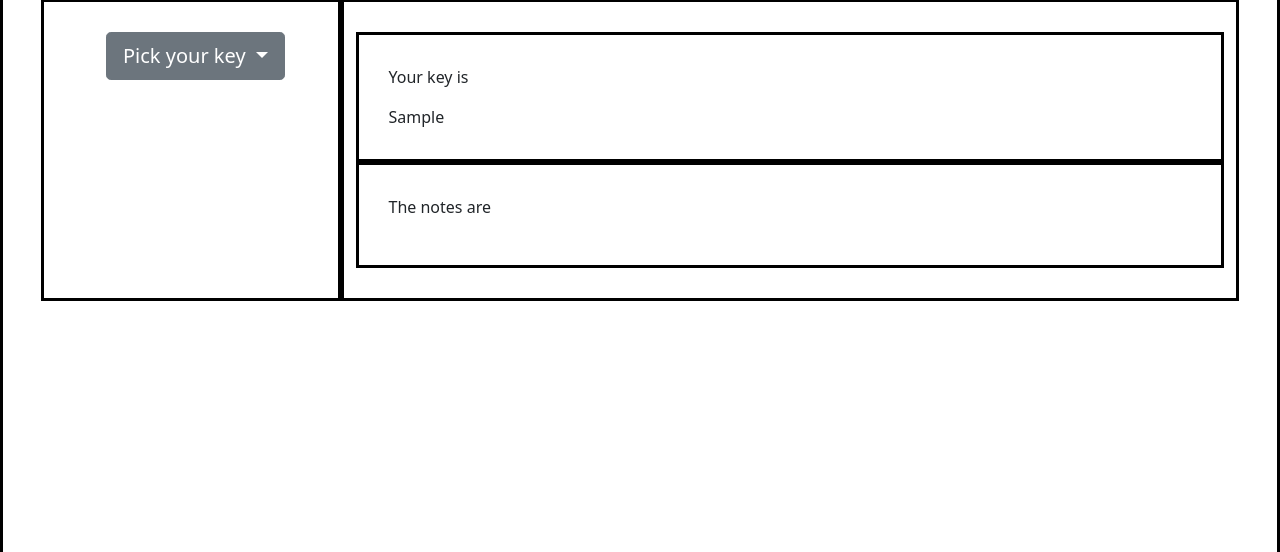
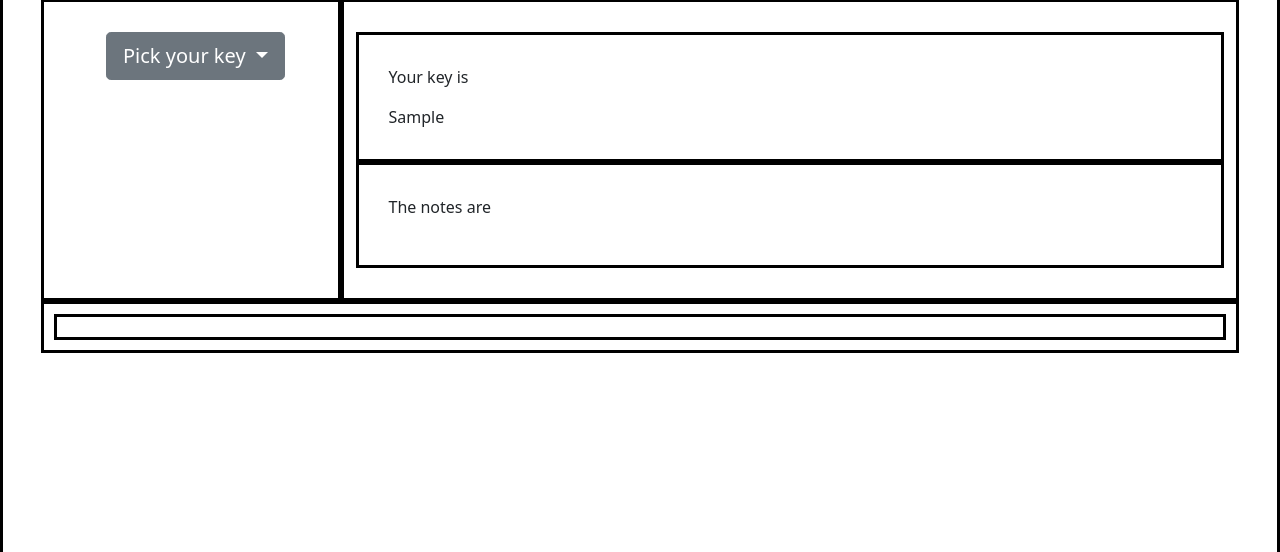
Before and after one commit to SimonGeorgeNZ/vocal_harmony-main, a Flask app: page / in a window 1280 px wide. Shown: the part 54-606 px from the top of the page. Run offline with Flask 2, Linux system fonts and the light colour scheme; a database or web service that is not in the repository returns one stand-in record (values such as "Sample title"); some libraries are stand-ins or nearby versions.

Commit message:
Radio buttons for each note displaying

```diff
--- a/app.py
+++ b/app.py
@@ -17,8 +17,6 @@
 
 MONGO_URI = os.environ.get("MONGO_URI")
 MONGO_DBNAME = os.environ.get("MONGO_DBNAME")
-
-db = mongo.db.keys
 
 
 def get_data():
@@ -40,6 +38,10 @@
         return listNotes
 
 
+# def play_note():
+#     playsound("./media/C.wav")
+
+
 @app.route("/", methods=["GET", "POST"])
 def load_the_page():
     return render_template(
--- a/requirements.txt
+++ b/requirements.txt
@@ -1,4 +1,4 @@
 Flask==2.2.2
 Flask_PyMongo==2.3.0
-playsound==1.3.0
+playsound==1.2.2
 pymongo==4.3.3
--- a/static/css/style.css
+++ b/static/css/style.css
@@ -3,11 +3,10 @@
     border-style: solid;
     border-color: black;
     min-height: 150vh;
-    padding-left: 50px!important;
-    padding-right: 50px!important;
+    padding-left: 50px !important;
+    padding-right: 50px !important;
+}
 
-
-}
 
 /* .main {
     border-width: 3px;
@@ -16,8 +15,6 @@
     padding-left: 100px!important;
     min-height: 100%;
 } */
-
-
 
 .header {
     border-width: 3px;
@@ -29,6 +26,7 @@
 .keyDD {
     padding-top: 50px;
     border-left: 100px;
+    height: auto;
 }
 
 .keyButton {
@@ -38,3 +36,24 @@
 .keyDisp {
     padding-top: 20px;
 }
+
+.notesHeader {
+    border-width: 3px;
+    border-style: solid;
+    border-color: black;
+    padding: 10px;
+}
+
+.notesSection {
+    border-width: 3px;
+    border-style: solid;
+    border-color: black;
+    padding: 10px;
+    display: flex;
+    justify-content: space-around;
+}
+
+.noteselect {
+    display: inline-block;
+    justify-content: center;
+}
--- a/templates/index.html
+++ b/templates/index.html
@@ -1,29 +1,32 @@
 <!DOCTYPE html>
 <html lang="en">
+
 <head>
     <meta charset="UTF-8">
     <meta http-equiv="X-UA-Compatible" content="IE=edge">
     <meta name="viewport" content="width=device-width, initial-scale=1.0">
-    <link rel="stylesheet" href="{{url_for('static', filename='css/style.css')}}" type="text/css"/>
+    <link rel="stylesheet" href="{{url_for('static', filename='css/style.css')}}" type="text/css" />
     <link href="https://cdn.jsdelivr.net/npm/bootstrap@5.1.3/dist/css/bootstrap.min.css" rel="stylesheet" integrity="sha384-1BmE4kWBq78iYhFldvKuhfTAU6auU8tT94WrHftjDbrCEXSU1oBoqyl2QvZ6jIW3" crossorigin="anonymous">
-    <script src="https://code.jquery.com/jquery-3.5.1.slim.min.js" integrity="sha384-DfXdz2htPH0lsSSs5nCTpuj/zy4C+OGpamoFVy38MVBnE+IbbVYUew+OrCXaRkfj" crossorigin="anonymous"></script>
+    <script src="https://code.jquery.com/jquery-3.5.1.slim.min.js" integrity="sha384-DfXdz2htPH0lsSSs5nCTpuj/zy4C+OGpamoFVy38MVBnE+IbbVYUew+OrCXaRkfj" crossorigin="anonymous">
+    </script>
     <title>Vocal harmony</title>
 </head>
+
 <body>
     <div class="body">
         <div class="row keyDD">
             <div class="col-3 header">
                 <div class="btn-group keyButton">
                     <button class="btn btn-secondary btn-lg dropdown-toggle" type="button" data-bs-toggle="dropdown" aria-expanded="false">
-                    Pick your key
-                    </button>
+                            Pick your key
+                        </button>
                     <ul class="dropdown-menu">
                         <form method="POST">
-                        {% for keys in ks %}
+                            {% for keys in ks %}
 
-                        <li><button type="submit" value="{{ keys.keySig }}" name="keySig" class="dropdown-item text-center">{{ keys.keySig }}</button></li>
+                            <li><button type="submit" value="{{ keys.keySig }}" name="keySig" class="dropdown-item text-center">{{ keys.keySig }}</button></li>
 
-                        {% endfor %}
+                            {% endfor %}
                         </form>
                     </ul>
                 </div>
@@ -34,18 +37,30 @@
             </div>
             <div class="col-9 header">
                 <div class="header">
-                    <p id="keyIs">Your key is  </p>
+                    <p id="keyIs">Your key is </p>
                     {{ sk.keySig }}
 
                 </div>
                 <div class="header">
-                    <p id="keyIs">The notes are  </p>
-                    {% if notes %}
-                    {{ notes|join(', ') }}
-                    {% endif %}
+                    <p id="keyIs">The notes are </p>
+                    {% if notes %} {{ notes|join(', ') }} {% endif %}
                 </div>
             </div>
         </div>
+        <div class="row notesHeader">
+            <div class="col notesSection">
+                {% if notes %} {% for notes in notes %}
+
+                <div class="form-check form-check-inline noteselect">
+                    <input class="form-check-input" type="checkbox" id="inlineCheckbox1" value="{{ notes }}">
+                    <label class="form-check-label" for="inlineCheckbox1">{{ notes }}</label>
+                </div>
+
+                {% endfor %} {% endif %}
+            </div>
+
+        </div>
+
 
 
 
@@ -56,8 +71,11 @@
 
 <script src="{{ url_for('static', filename='js/script.js')}}"></script>
 
-<script src="https://cdn.jsdelivr.net/npm/@popperjs/core@2.10.2/dist/umd/popper.min.js" integrity="sha384-7+zCNj/IqJ95wo16oMtfsKbZ9ccEh31eOz1HGyDuCQ6wgnyJNSYdrPa03rtR1zdB" crossorigin="anonymous"></script>
-<script src="https://cdn.jsdelivr.net/npm/bootstrap@5.1.3/dist/js/bootstrap.min.js" integrity="sha384-QJHtvGhmr9XOIpI6YVutG+2QOK9T+ZnN4kzFN1RtK3zEFEIsxhlmWl5/YESvpZ13" crossorigin="anonymous"></script>
-<script src="https://cdn.jsdelivr.net/npm/bootstrap@4.5.3/dist/js/bootstrap.bundle.min.js" integrity="sha384-ho+j7jyWK8fNQe+A12Hb8AhRq26LrZ/JpcUGGOn+Y7RsweNrtN/tE3MoK7ZeZDyx" crossorigin="anonymous"></script>
+<script src="https://cdn.jsdelivr.net/npm/@popperjs/core@2.10.2/dist/umd/popper.min.js" integrity="sha384-7+zCNj/IqJ95wo16oMtfsKbZ9ccEh31eOz1HGyDuCQ6wgnyJNSYdrPa03rtR1zdB" crossorigin="anonymous">
+</script>
+<script src="https://cdn.jsdelivr.net/npm/bootstrap@5.1.3/dist/js/bootstrap.min.js" integrity="sha384-QJHtvGhmr9XOIpI6YVutG+2QOK9T+ZnN4kzFN1RtK3zEFEIsxhlmWl5/YESvpZ13" crossorigin="anonymous">
+</script>
+<script src="https://cdn.jsdelivr.net/npm/bootstrap@4.5.3/dist/js/bootstrap.bundle.min.js" integrity="sha384-ho+j7jyWK8fNQe+A12Hb8AhRq26LrZ/JpcUGGOn+Y7RsweNrtN/tE3MoK7ZeZDyx" crossorigin="anonymous">
+</script>
 
 </html>
```
Also changed, not shown: 1 other file.
